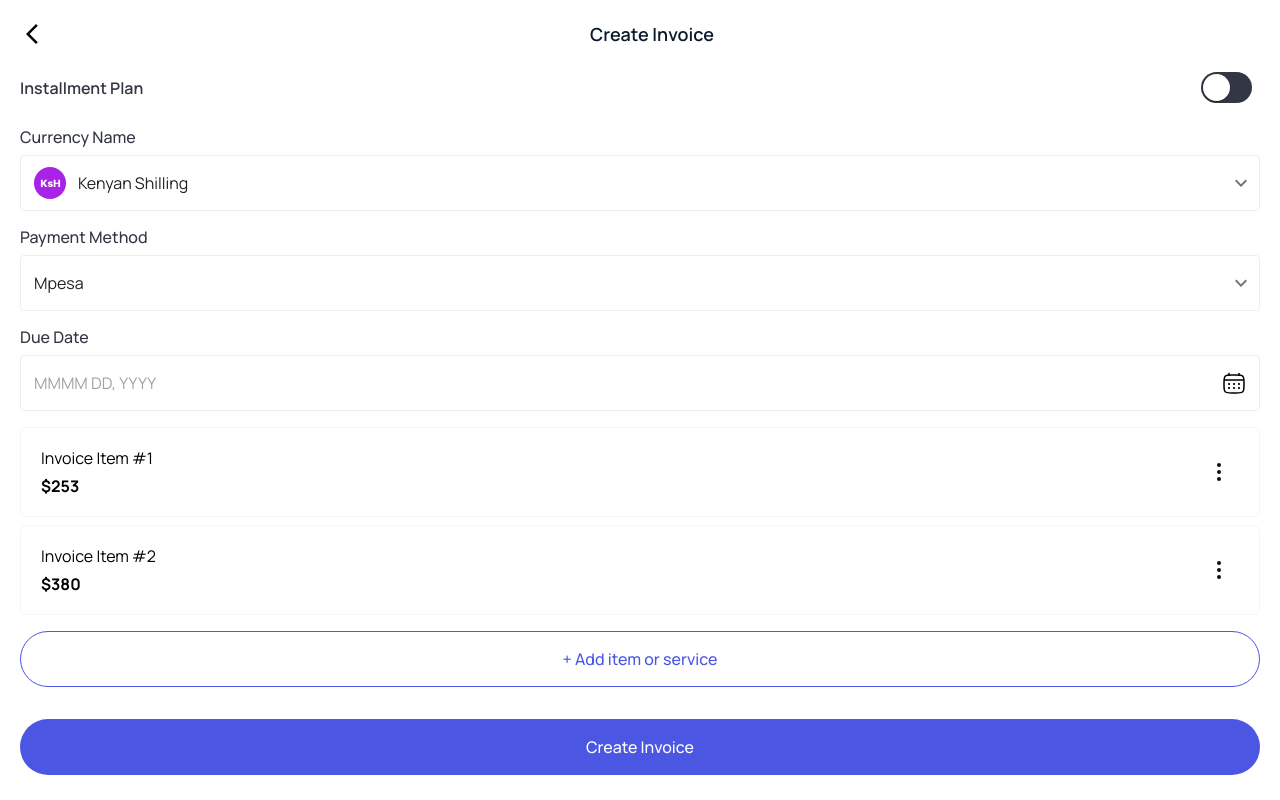
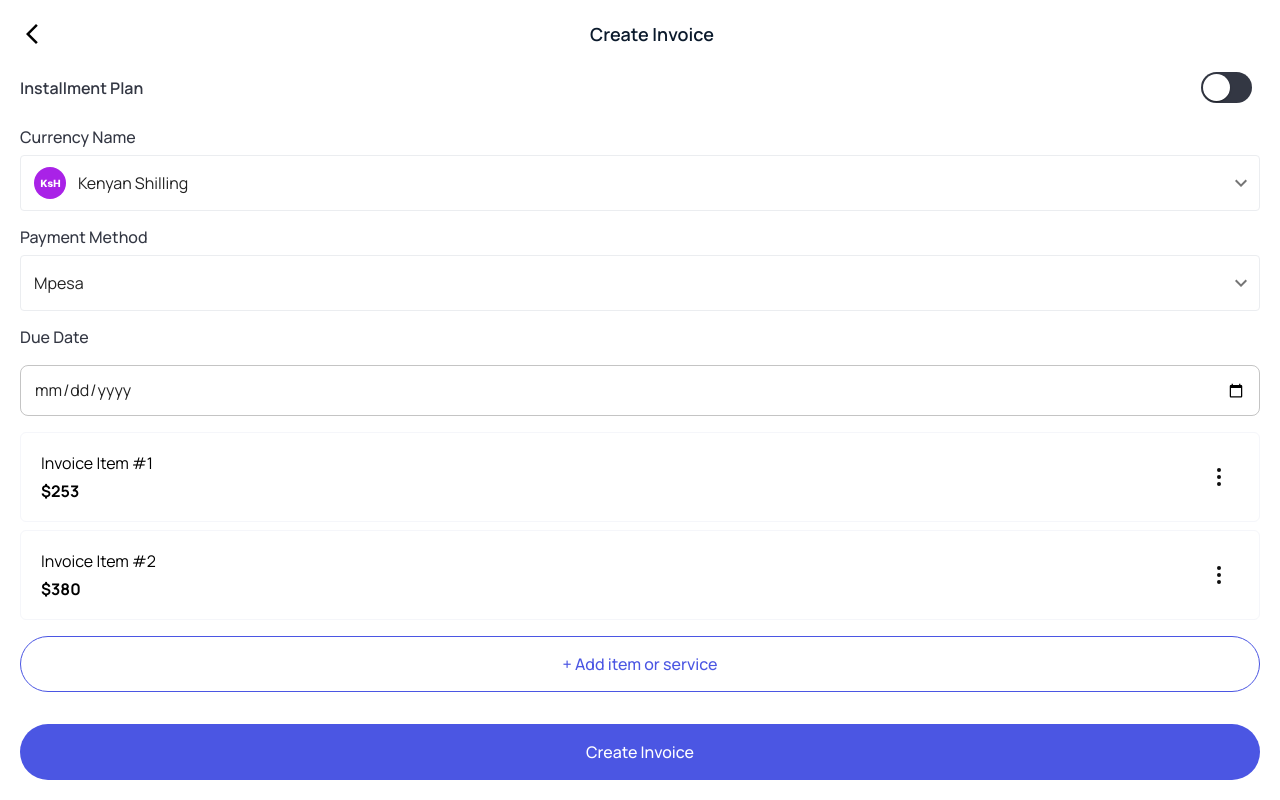
Before and after one commit to Cr3dentials/Cr3dentials-client-web, a React (Vite) app: page /create-invoice in a window 1280 px wide. Built offline with nearby package versions, Linux system fonts and the light colour scheme.

Commit message:
fix: due date not working

```diff
--- a/src/components/UI/DueDate.tsx
+++ b/src/components/UI/DueDate.tsx
@@ -1,15 +1,18 @@
-import React from 'react'
+import React, { useState } from 'react'
 import Typography from '@mui/material/Typography'
 import { DatePicker } from '@mui/x-date-pickers/DatePicker'
 import { AdapterDayjs } from '@mui/x-date-pickers/AdapterDayjs'
 import { LocalizationProvider } from '@mui/x-date-pickers/LocalizationProvider'
 import InputAdornment from '@mui/material/InputAdornment'
 import SVGIcon from '@mui/material/SvgIcon'
+import dayjs from 'dayjs'
+import Input from './Input'
 
 const DueDate: React.FC = () => {
-  const handleDateChange = (e: any) => {
-    console.log(e)
-  }
+  // const handleDateChange = (e: any) => {
+  //   console.log(e)
+  // }
+  // const [date, setDate] = useState<dayjs.Dayjs | null>(null)
 
   return (
     <div className="mt-4">
@@ -24,13 +27,17 @@ const DueDate: React.FC = () => {
       >
         Due Date
       </Typography>
-      <LocalizationProvider dateAdapter={AdapterDayjs}>
+      <Input placeholder="Enter Due Date" label="" type="date" />
+      {/* <LocalizationProvider dateAdapter={AdapterDayjs}>
         <DatePicker
-          onChange={handleDateChange}
+          name="due_date"
+          //onChange={handleDateChange}
           format="MMMM DD, YYYY"
           sx={{
             width: '100%',
           }}
+          value={date}
+          onChange={setDate}
           slotProps={{
             textField: {
               style: {
@@ -106,7 +113,7 @@ const DueDate: React.FC = () => {
             },
           }}
         />
-      </LocalizationProvider>
+      </LocalizationProvider> */}
     </div>
   )
 }
```
